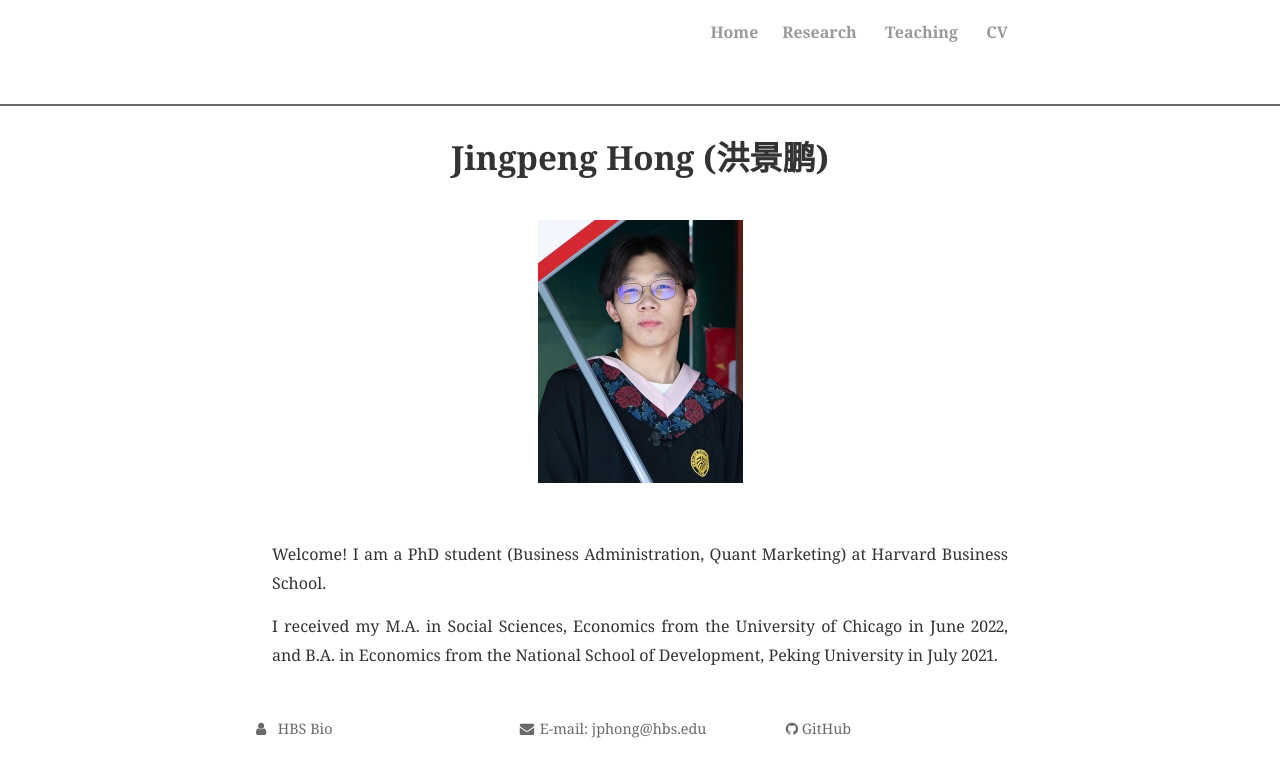
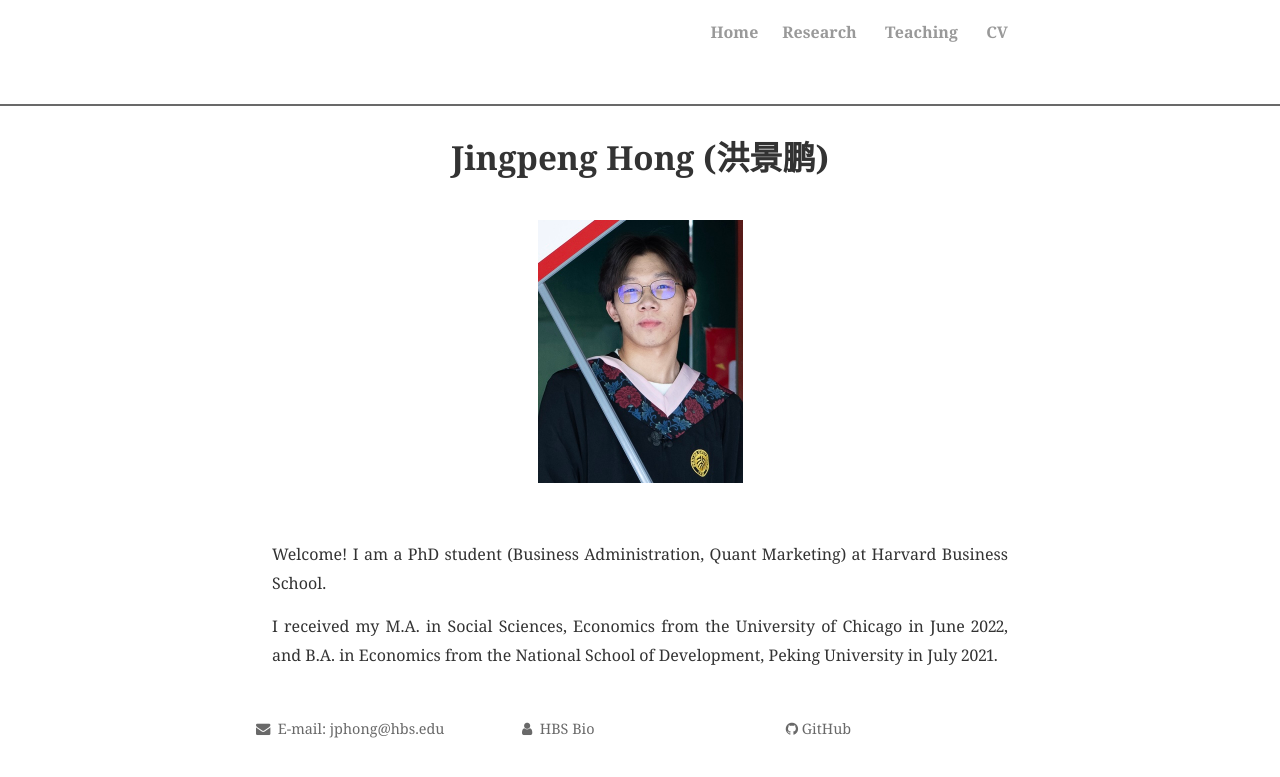
Before and after one commit to JingpengHong/JingpengHong.github.io, a Jekyll site: the page built from index.html, in a window 1280 px wide. Shown: the top 777 px of the page. Built offline with Jekyll 4.4.1, drawn with Linux system fonts in a browser that asks for light colours; nearby versions of some CDN libraries; the list of posts is cut into pages by our own code; comment, search, counter and statistics services are not loaded; a style sheet for code colours, icons or effects is not loaded.

Commit message:
Update footer.html

```diff
--- a/_includes/footer.html
+++ b/_includes/footer.html
@@ -2,11 +2,11 @@
 
   <div class="wrapper">
     <div class="site-navigation">
-      <p><a href="https://www.hbs.edu/faculty/Pages/profile.aspx?facId=1377895"><i class="fa fa-user"></i> HBS Bio</a></p>
+      <p><a href="mailto:jphong@hbs.edu"><i class="fa fa-envelope"></i> E-mail: jphong@hbs.edu </a></p>
     </div>
 
     <div class="site-contact">
-      <p><a href="mailto:jphong@hbs.edu"><i class="fa fa-envelope"></i> E-mail: jphong@hbs.edu </a></p>
+      <p><a href="https://www.hbs.edu/faculty/Pages/profile.aspx?facId=1377895"><i class="fa fa-user"></i> HBS Bio</a></p>
     </div>
 
     <div class="site-signature">
```
